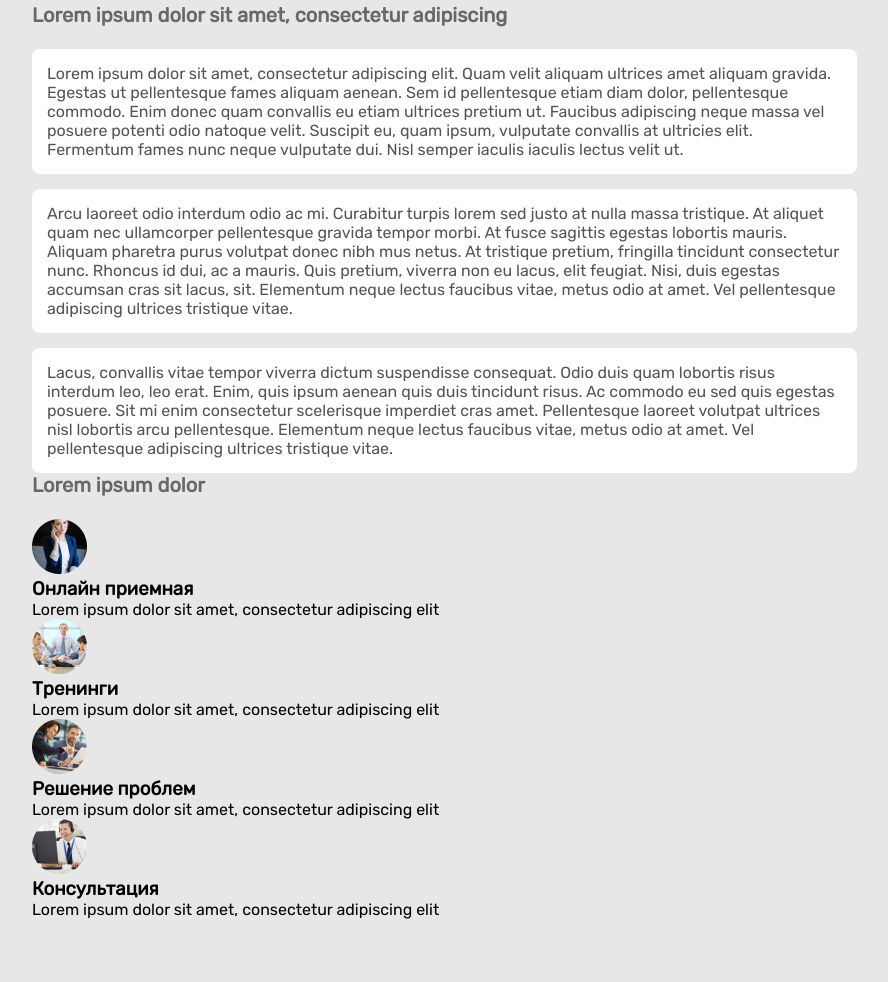
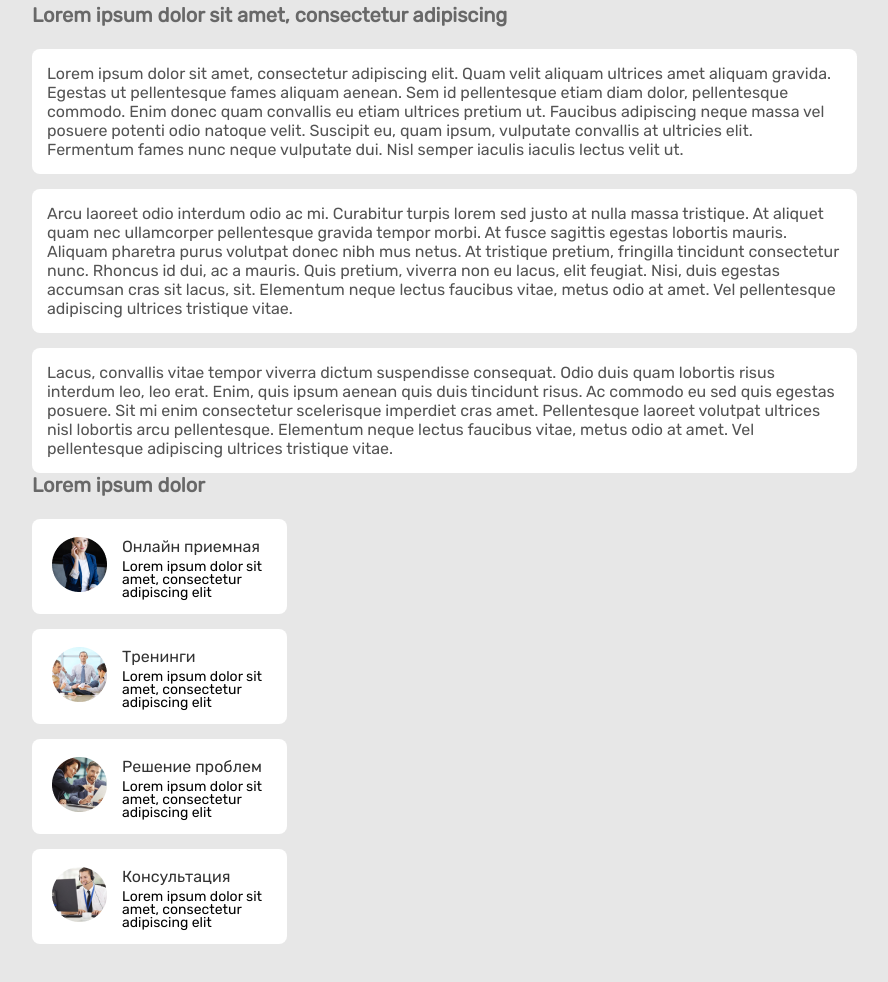
Before and after one commit to sardor2708/BlueMarketing, a plain HTML site: page index.html in a window 1280 px wide. Shown: the part 961-1943 px from the top of the page, without its empty margins (53-941 px from the left). Drawn offline with Linux system fonts and the light colour scheme.

Commit message:
services style

```diff
--- a/css/services.css
+++ b/css/services.css
@@ -31,3 +31,32 @@ padding: 15px;
 background: white;
 border-radius: 8px;
 }
+
+
+
+.services__card{
+    background: #FFFFFF;
+border-radius: 8px;
+display: flex;
+align-items: center;
+gap: 15px;
+padding: 15px 20px;
+width: 255px;
+margin-bottom: 15px;
+}
+.desc__h{
+    font-family: 'Rubik';
+font-size: 16px;
+font-weight: 400;
+line-height: 16px;
+letter-spacing: 0em;
+color: #323232;
+padding: 5px 0;
+}
+.desc__p{
+    font-family: 'Rubik';
+font-size: 14px;
+font-weight: 300;
+line-height: 13px;
+color: black;
+}
```
